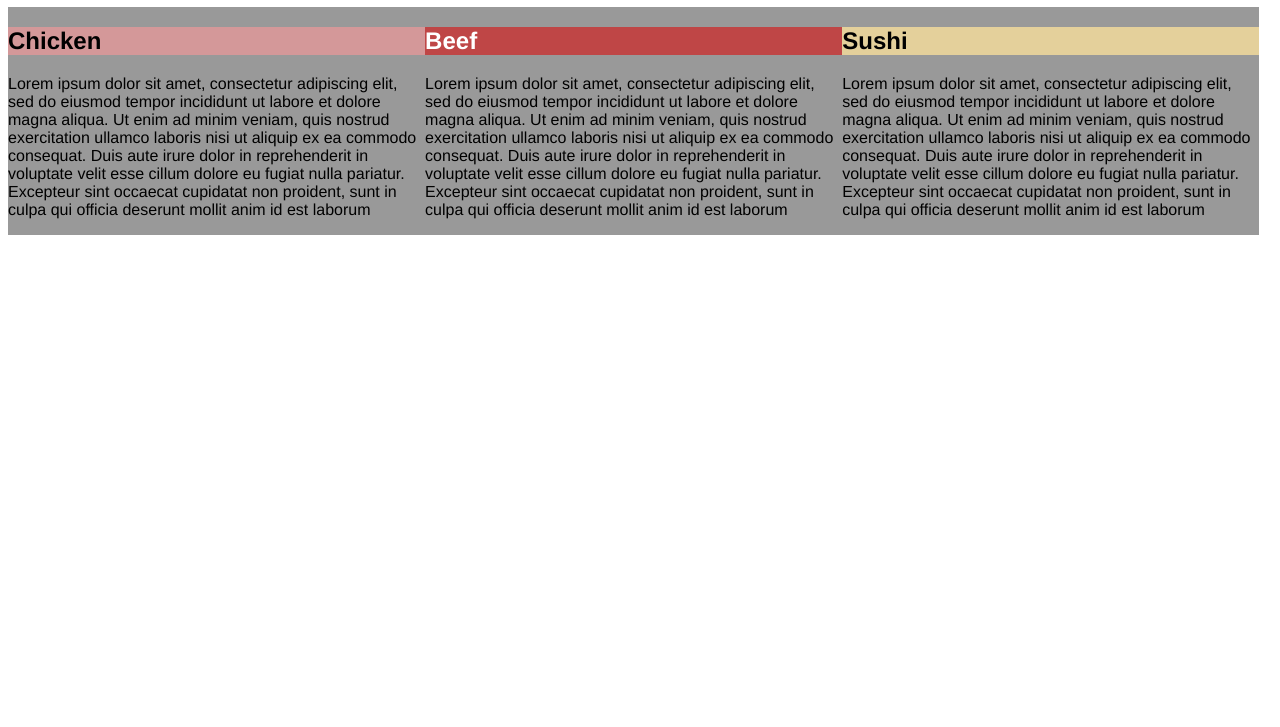
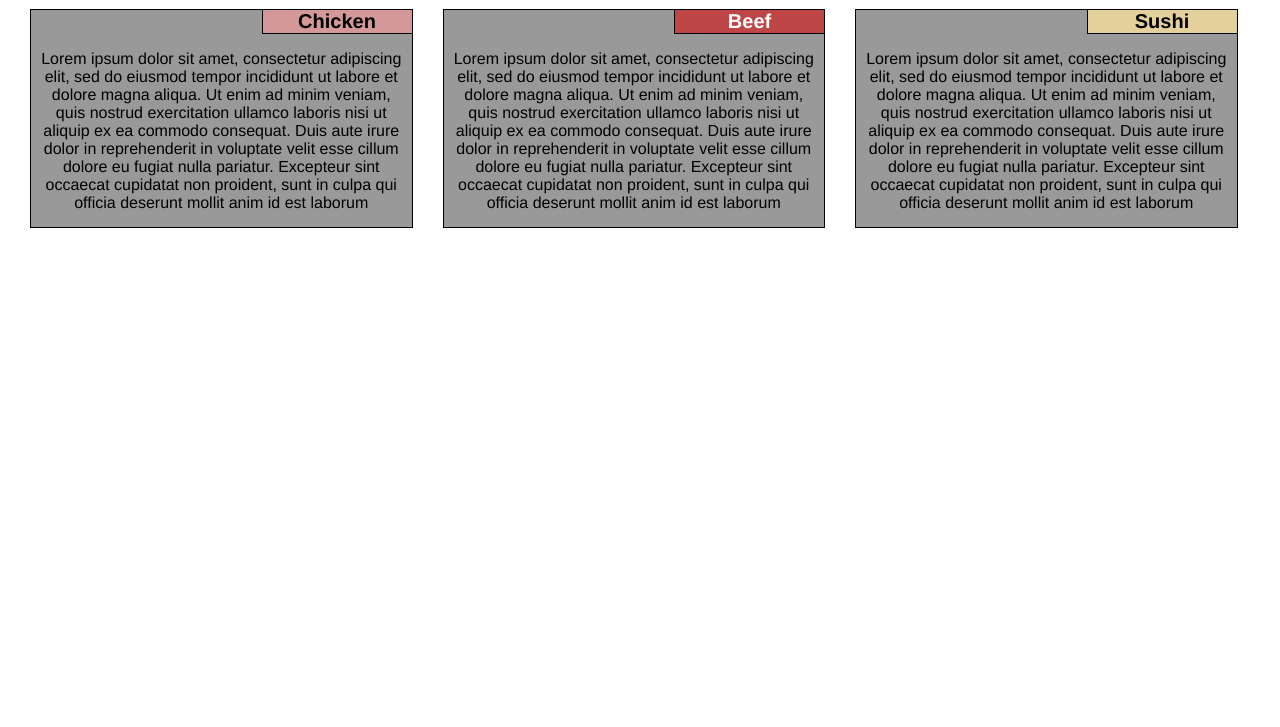
Before and after one commit to Mafooch/module2-solution, a plain HTML site: page index.html in a window 1280 px wide. Shown: the part 73-800 px from the top of the page. Drawn offline with Linux system fonts and the light colour scheme.

Commit message:
Adjust spacing between sections

```diff
--- a/css/styles.css
+++ b/css/styles.css
@@ -2,15 +2,35 @@
 
 * {
   box-sizing: border-box;
+  margin: 0;
+  padding: 0;
   font-family: helvetica;
+  text-align: center;
 }
 
 h1 {
-  text-align: center;
+  margin-bottom: 50px;
+  font-size: 1.75em;
+}
+
+h2 {
+  border-left: 1px solid black;
+  border-bottom: 1px solid black;
+  position: absolute;
+  right: 0px;
+  width: 150px;
+  font-size: 1.25em;
 }
 
 section {
   background-color: #999999;
+  border: 1px solid black;
+  position: relative;
+  margin: 0 15px 30px 15px;
+}
+
+p {
+  margin: 40px 10px 15px 10px;
 }
 
 #chicken {
@@ -29,13 +49,14 @@ section {
 /* Simple Responsive Framework */
 
 .row {
-  width: 100;
+  width: 100%;
+  padding: 0 15px 0 15px;
 }
 
 /* Large devices only */
 
 @media (min-width: 992px) {
-  .col-lg-1, .col-lg-2, .col-lg-3, .col-lg-4, .col-lg-5, .col-lg-6, .col-lg-7, .col-lg-8, .col-lg-9, .col-lg-10 {
+  .col-lg-1, .col-lg-2, .col-lg-3, .col-lg-4, .col-lg-5, .col-lg-6, .col-lg-7, .col-lg-8, .col-lg-9, .col-lg-10, .col-lg-11, .col-lg-12 {
     float: left;
   }
   .col-lg-1 {
@@ -79,7 +100,7 @@ section {
 /* Medium devices only */
 
 @media (min-width: 768px) and (max-width: 991px) {
-  .col-md-1, .col-md-2, .col-md-3, .col-md-4, .col-md-5, .col-md-6, .col-md-7, .col-md-8, .col-md-9, .col-md-10 {
+  .col-md-1, .col-md-2, .col-md-3, .col-md-4, .col-md-5, .col-md-6, .col-md-7, .col-md-8, .col-md-9, .col-md-10, .col-md-11, .col-md-12 {
     float: left;
   }
   .col-md-1 {
@@ -123,7 +144,7 @@ section {
 /* Small devices only */
 
 @media (max-width: 767px) {
-  .col-sm-1, .col-sm-2, .col-sm-3, .col-sm-4, .col-sm-5, .col-sm-6, .col-sm-7, .col-sm-8, .col-sm-9, .col-sm-10 {
+  .col-sm-1, .col-sm-2, .col-sm-3, .col-sm-4, .col-sm-5, .col-sm-6, .col-sm-7, .col-sm-8, .col-sm-9, .col-sm-10, .col-sm-11, .col-sm-12 {
     float: left;
   }
   .col-sm-1 {
--- a/index.html
+++ b/index.html
@@ -10,24 +10,30 @@
   <body>
     <h1>Our Menu</h1>
     <div class="row">
-      <section class="col-lg-4 col-md-6 col-sm-12">
+      <div class="col-lg-4 col-md-6 col-sm-12">
+        <section>
           <h2 id="chicken">Chicken</h2>
           <p>
             Lorem ipsum dolor sit amet, consectetur adipiscing elit, sed do eiusmod tempor incididunt ut labore et dolore magna aliqua. Ut enim ad minim veniam, quis nostrud exercitation ullamco laboris nisi ut aliquip ex ea commodo consequat. Duis aute irure dolor in reprehenderit in voluptate velit esse cillum dolore eu fugiat nulla pariatur. Excepteur sint occaecat cupidatat non proident, sunt in culpa qui officia deserunt mollit anim id est laborum
           </p>
         </section>
-      <section class="col-lg-4 col-md-6 col-sm-12">
+      </div>
+      <div class="col-lg-4 col-md-6 col-sm-12">
+        <section>
           <h2 id="beef">Beef</h2>
           <p>
             Lorem ipsum dolor sit amet, consectetur adipiscing elit, sed do eiusmod tempor incididunt ut labore et dolore magna aliqua. Ut enim ad minim veniam, quis nostrud exercitation ullamco laboris nisi ut aliquip ex ea commodo consequat. Duis aute irure dolor in reprehenderit in voluptate velit esse cillum dolore eu fugiat nulla pariatur. Excepteur sint occaecat cupidatat non proident, sunt in culpa qui officia deserunt mollit anim id est laborum
           </p>
         </section>
-      <section class="col-lg-4 col-md-12 col-sm-12">
+      </div>
+      <div class="col-lg-4 col-md-12 col-sm-12">
+        <section>
           <h2 id="sushi">Sushi</h2>
           <p>
             Lorem ipsum dolor sit amet, consectetur adipiscing elit, sed do eiusmod tempor incididunt ut labore et dolore magna aliqua. Ut enim ad minim veniam, quis nostrud exercitation ullamco laboris nisi ut aliquip ex ea commodo consequat. Duis aute irure dolor in reprehenderit in voluptate velit esse cillum dolore eu fugiat nulla pariatur. Excepteur sint occaecat cupidatat non proident, sunt in culpa qui officia deserunt mollit anim id est laborum
           </p>
         </section>
       </div>
+    </div>
   </body>
 </html>
```
Lines whose indentation alone changed are shown as unchanged.
